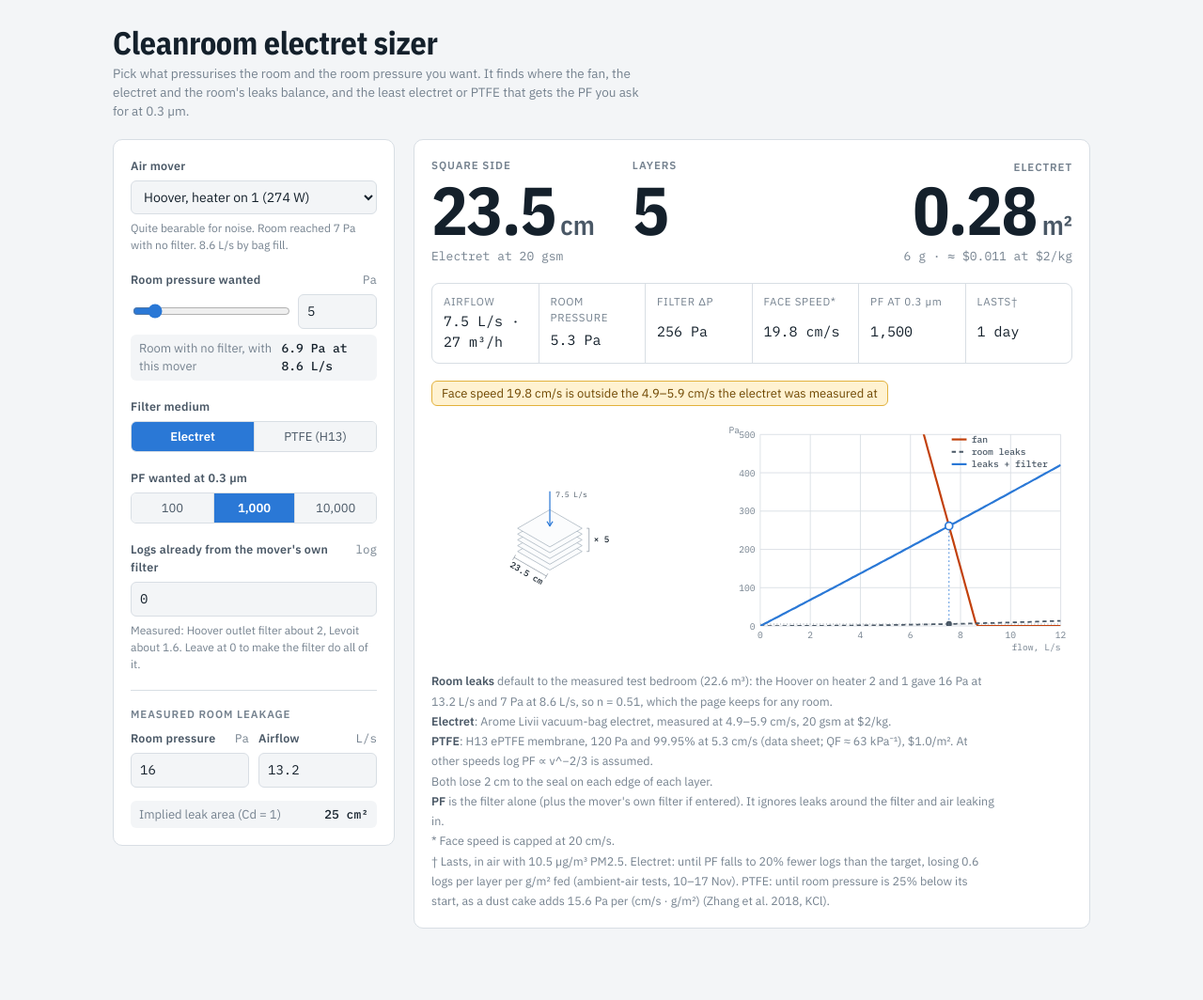
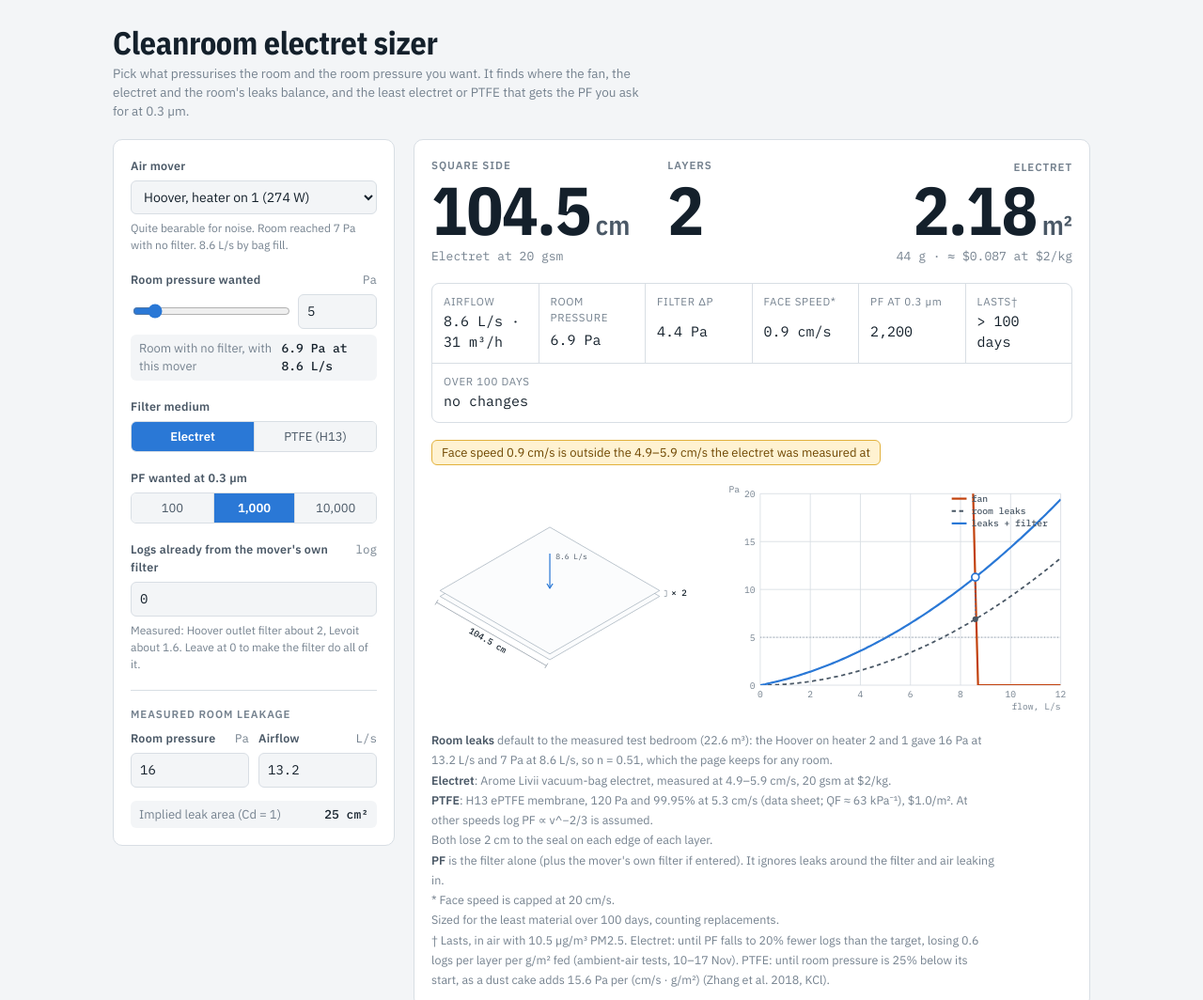
Before and after one commit to mattnewell-cam/cleanroom-electret-sizer, a plain HTML site: page index.html in a window 1280 px wide. Shown: the top 1064 px of the page at 94% size. Before the commit the page ends 1036 px from the top, so only its background shows below. Drawn offline with nearby package versions, Linux system fonts and the light colour scheme.

Commit message:
Size for least material over 100 days, counting replacements
Co-Authored-By: Claude Opus 5.5 <noreply@anthropic.com>

```diff
--- a/index.html
+++ b/index.html
@@ -78,7 +78,8 @@ input[type="range"] { width: 100%; accent-color: var(--accent); }
 .cap { font-size: 11.5px; font-weight: 600; text-transform: uppercase; letter-spacing: 0.08em; color: var(--ink-3); }
 .total { display: grid; gap: 2px; justify-items: end; text-align: right; }
 .total b { font-family: var(--font-mono); font-size: 20px; font-weight: 500; font-variant-numeric: tabular-nums; }
-.spec { display: grid; grid-template-columns: repeat(auto-fit, minmax(105px, 1fr)); gap: 1px; background: var(--line); border: 1px solid var(--line); border-radius: 8px; overflow: hidden; margin: 0; }
+.spec > div { flex: 1 1 110px; }
+.spec { display: flex; flex-wrap: wrap; gap: 1px; background: var(--line); border: 1px solid var(--line); border-radius: 8px; overflow: hidden; margin: 0; }
 .spec div { background: var(--surface); padding: 10px 12px; display: grid; gap: 2px; min-width: 0; }
 .spec dt { font-size: 11.5px; color: var(--ink-3); text-transform: uppercase; letter-spacing: 0.06em; }
 .spec dt .nc, .cap .nc { text-transform: none; }
@@ -201,6 +202,7 @@ const CO2_MIN_LS = 4 * 0.30 / 60 / (0.01 - 0.00042);   // L/s of supply air, ≈
 const CAIR = 10.5;                 // µg/m³ PM2.5 in the air the filter sees (as in those tests)
 const ELECTRET_LOSS = 0.6;         // absolute log10 PF lost per electret layer per g/m² of PM2.5 fed
 const CAKE_K = 82.5 / 5.3;         // Pa per (cm/s · g/m²), PTFE cake, Zhang et al. 2018
+const HORIZON = 100;               // days the room has to run; replacements count towards material
 const MAX_N = 40, SIDE_MAX = 300;  // cm
 
 // Air movers: fan curves as [Q L/s, p Pa] points, piecewise linear, last segment extended to p = 0.
@@ -270,18 +272,26 @@ function check(src, C, n, L, vmax, layers, side) {
   return { ...op, v, logs, layers, side, used: layers * side * side };
 }
 
-// For each layer count, the smallest square (0.5 cm steps) that meets room pressure, logs and face speed at the
-// operating point. Bigger squares lower the electret's resistance, so flow and room pressure rise and face speed falls:
-// every test gets easier as the square grows, so bisection works. Keep the layer count that uses least electret.
+// Objective: least filter material over HORIZON days = square area × layers × max(1, HORIZON / lifetime).
+// For each layer count: the smallest square (0.5 cm steps) that meets room pressure, logs and face speed at the
+// operating point (bigger squares only make these easier, so bisect), then grow the square until it lasts the horizon,
+// keeping the size with least material over the horizon. Past the horizon a bigger square only adds material.
 function design(src, C, n, target, L, vmax) {
   const ok = r => r && r.room >= target - 1e-9 && r.logs >= L - 1e-9 && r.v <= vmax + 1e-9;
+  const ptfe = S.media === 'ptfe', step = ptfe ? 2 : 1;
   let best = null;
-  for (let layers = 1; layers <= MAX_N; layers++) {
+  for (let layers = 1; layers <= (ptfe ? 6 : MAX_N); layers++) {
     let lo = Math.ceil(2 * (2 * MARGIN + 0.5)), hi = 2 * SIDE_MAX;
     if (!ok(check(src, C, n, L, vmax, layers, hi / 2))) continue;
     while (lo < hi) { const m = (lo + hi) >> 1; if (ok(check(src, C, n, L, vmax, layers, m / 2))) hi = m; else lo = m + 1; }
-    const r = check(src, C, n, L, vmax, layers, lo / 2);
-    if (!best || r.used < best.used - 1e-9) best = r;
+    for (let k = lo; k <= 2 * SIDE_MAX; k += step) {
+      const r = check(src, C, n, L, vmax, layers, k / 2);
+      if (!ok(r)) continue;
+      r.life = life(r, src, C, n);
+      r.total = r.used * Math.max(1, HORIZON / Math.max(r.life, 1e-6));
+      if (!best || r.total < best.total - 1e-9) best = r;
+      if (r.life >= HORIZON || (best && r.used > best.total)) break;
+    }
   }
   return best;
 }
@@ -300,8 +310,8 @@ function life(b, src, C, n) {
     return (b.logs - floor) / (b.layers * ELECTRET_LOSS * perDay(b.v));
   }
   let m = 0, t = 0;
-  const dt = 0.25;
-  while (t < 2000) {
+  const dt = 0.5;
+  while (t < HORIZON) {
     const op = operate(src, C, n, b.layers, aEff, CAKE_K * m);
     if (!op || op.room < 0.75 * b.room) return t;
     m += perDay(op.Q * 1000 / aEff) * dt;
@@ -380,7 +390,8 @@ function render() {
     ['Filter Δp', pa(b.filt)],
     ['Face speed*', `${b.v.toFixed(1)} cm/s`],
     ['PF at 0.3 µm', S.own > 0 ? `${pfStr(b.logs)} × ${pfStr(S.own)} = ${pfStr(b.logs + S.own)}` : pfStr(b.logs)],
-    ['Lasts†', daysStr(life(b, src, C, n))],
+    ['Lasts†', b.life >= HORIZON ? `> ${HORIZON} days` : daysStr(b.life)],
+    [`Over ${HORIZON} days`, b.life >= HORIZON ? 'no changes' : `${(b.total / 1e4).toFixed(2)} m² (${Math.ceil(HORIZON / b.life)} filters)`],
   ];
   for (const [k, v] of rows) {
     const d = document.createElement('div'), dt = document.createElement('dt'), dd = document.createElement('dd');
@@ -491,6 +502,7 @@ function drawStack(b) {
     'Both lose 2 cm to the seal on each edge of each layer.<br>' +
     '<b>PF</b> is the filter alone (plus the mover\'s own filter if entered). It ignores leaks around the filter and air leaking in.<br>' +
     `* Face speed is capped at ${S.vmax} cm/s.<br>` +
+    `Sized for the least material over ${HORIZON} days, counting replacements.<br>` +
     `† Lasts, in air with ${CAIR} µg/m³ PM2.5. Electret: until PF falls to 20% fewer logs than the target, losing ${ELECTRET_LOSS} logs per layer per g/m² fed (ambient-air tests, 10–17 Nov). ` +
     'PTFE: until room pressure is 25% below its start, as a dust cake adds 15.6 Pa per (cm/s · g/m²) (Zhang et al. 2018, KCl).';
 }
```
